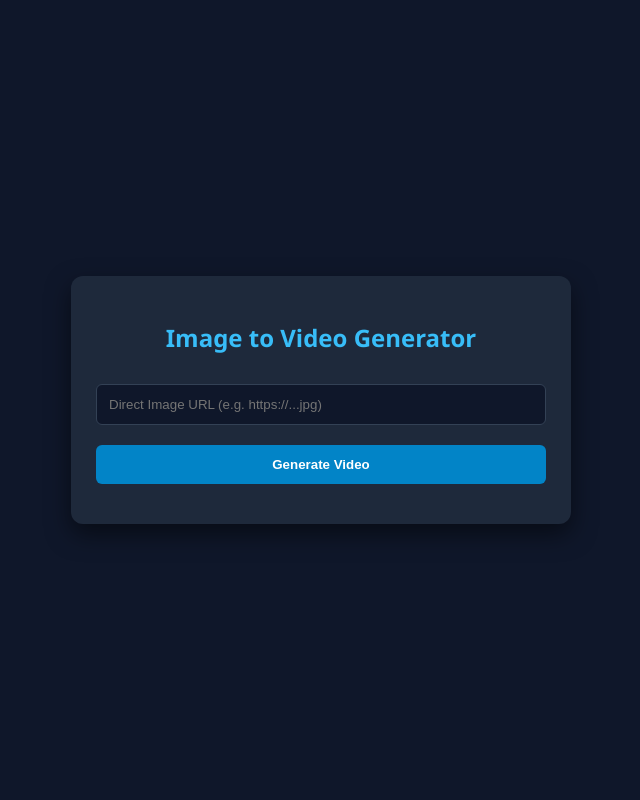
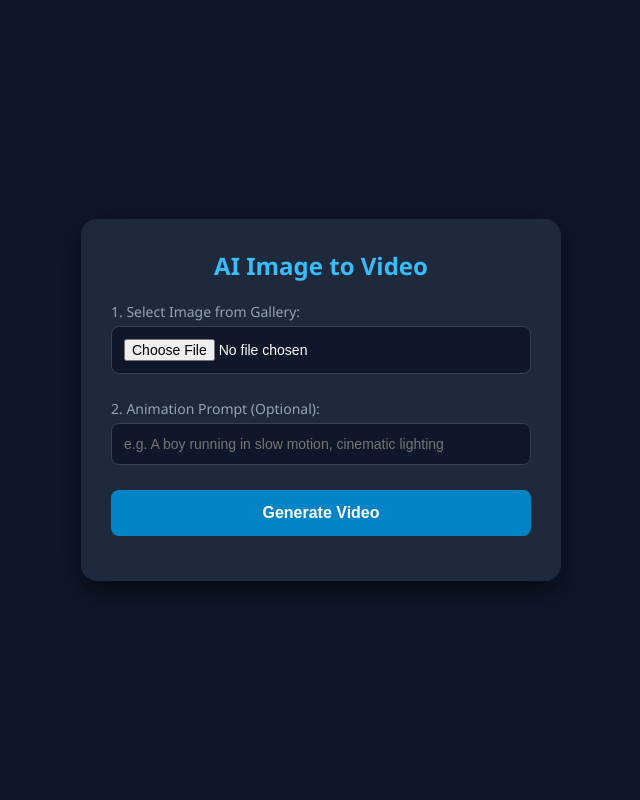
Before and after one commit to Monsters806/img2video, a Flask app: page / in a window 1280 px wide. Shown: the whole page, without its empty margins (319-959 px from the left). Run offline with Flask 3, Linux system fonts and the light colour scheme.

Commit message:
Added gallery image upload and prompt inputs

```diff
--- a/app.py
+++ b/app.py
@@ -1,5 +1,5 @@
 import os
-import time
+import base64
 from flask import Flask, render_template, request, jsonify
 import replicate
 
@@ -14,25 +14,28 @@ def index():
 @app.route('/generate', methods=['POST'])
 def generate_video():
     if not REPLICATE_API_TOKEN:
-        return jsonify({'error': 'API key not configured on server'}), 500
+        return jsonify({'error': 'Replicate API key not set on Render!'}), 500
 
     data = request.json
-    image_url = data.get('image_url')
+    image_data = data.get('image_data') # Base64 string from gallery
+    prompt = data.get('prompt', 'Animate this image smoothly in high quality')
 
-    if not image_url:
-        return jsonify({'error': 'Image URL required!'}), 400
+    if not image_data:
+        return jsonify({'error': 'Please select an image!'}), 400
 
     try:
-        # Standard Stable Video Diffusion model format
+        # Running Minimax Video-01 Model (Supports Image + Text Prompt)
         output = replicate.run(
-            "stability-ai/stable-video-diffusion",
+            "minimax/video-01",
             input={
-                "input_image": image_url,
-                "motion_bucket_id": 127,
-                "cond_aug": 0.02
+                "first_frame_image": image_data,
+                "prompt": prompt
             }
         )
-        return jsonify({'video_url': output})
+
+        # If output is FileOutput object or URL
+        video_url = output.url if hasattr(output, 'url') else str(output)
+        return jsonify({'video_url': video_url})
     except Exception as e:
         return jsonify({'error': str(e)}), 500
 
--- a/templates/index.html
+++ b/templates/index.html
@@ -5,54 +5,83 @@
     <meta name="viewport" content="width=device-width, initial-scale=1.0">
     <title>AI Image to Video Converter</title>
     <style>
-        body { font-family: 'Segoe UI', Tahoma, Geneva, Verdana, sans-serif; background: #0f172a; color: white; display: flex; justify-content: center; align-items: center; min-height: 100vh; margin: 0; }
-        .card { background: #1e293b; padding: 25px; border-radius: 12px; box-shadow: 0 10px 25px rgba(0,0,0,0.5); width: 90%; max-width: 450px; text-align: center; }
-        h2 { color: #38bdf8; margin-bottom: 20px; }
-        input { width: 100%; padding: 12px; margin: 10px 0; border-radius: 6px; border: 1px solid #334155; background: #0f172a; color: white; box-sizing: border-box; }
-        button { width: 100%; padding: 12px; background: #0284c7; border: none; color: white; border-radius: 6px; font-weight: bold; cursor: pointer; margin-top: 10px; }
+        * { box-sizing: border-box; }
+        body { font-family: 'Segoe UI', Arial, sans-serif; background: #0f172a; color: white; display: flex; justify-content: center; align-items: center; min-height: 100vh; margin: 0; padding: 15px; }
+        .card { background: #1e293b; padding: 30px; border-radius: 16px; box-shadow: 0 10px 30px rgba(0,0,0,0.6); width: 100%; max-width: 480px; text-align: center; }
+        h2 { color: #38bdf8; margin-top: 0; margin-bottom: 20px; }
+        label { display: block; text-align: left; font-size: 14px; color: #94a3b8; margin: 10px 0 5px; }
+        input[type="file"], input[type="text"] { width: 100%; padding: 12px; border-radius: 8px; border: 1px solid #334155; background: #0f172a; color: white; margin-bottom: 15px; font-size: 14px; }
+        #preview { max-width: 100%; max-height: 180px; border-radius: 8px; display: none; margin: 10px auto; }
+        button { width: 100%; padding: 14px; background: #0284c7; border: none; color: white; border-radius: 8px; font-size: 16px; font-weight: bold; cursor: pointer; transition: 0.3s; margin-top: 10px; }
         button:hover { background: #0369a1; }
-        #status { margin-top: 15px; font-size: 14px; color: #94a3b8; }
-        video { width: 100%; border-radius: 8px; margin-top: 15px; display: none; }
+        #status { margin-top: 15px; font-size: 14px; color: #f1f5f9; word-break: break-word; }
+        video { width: 100%; border-radius: 10px; margin-top: 15px; display: none; }
     </style>
 </head>
 <body>
 
 <div class="card">
-    <h2>Image to Video Generator</h2>
-    <input type="text" id="imgUrl" placeholder="Direct Image URL (e.g. https://...jpg)">
+    <h2>AI Image to Video</h2>
+
+    <label>1. Select Image from Gallery:</label>
+    <input type="file" id="imgFile" accept="image/*" onchange="previewImage()">
+    <img id="preview" alt="Image Preview">
+
+    <label>2. Animation Prompt (Optional):</label>
+    <input type="text" id="promptInput" placeholder="e.g. A boy running in slow motion, cinematic lighting">
+
     <button onclick="generateVideo()">Generate Video</button>
     <div id="status"></div>
     <video id="videoResult" controls autoplay loop></video>
 </div>
 
 <script>
+let base64Image = "";
+
+function previewImage() {
+    const file = document.getElementById('imgFile').files[0];
+    const preview = document.getElementById('preview');
+    if (file) {
+        const reader = new FileReader();
+        reader.onloadend = function() {
+            base64Image = reader.result;
+            preview.src = reader.result;
+            preview.style.display = "block";
+        }
+        reader.readAsDataURL(file);
+    }
+}
+
 async function generateVideo() {
-    const url = document.getElementById('imgUrl').value;
     const status = document.getElementById('status');
     const video = document.getElementById('videoResult');
+    const prompt = document.getElementById('promptInput').value;
 
-    if(!url) { alert('Please enter an image URL!'); return; }
+    if(!base64Image) {
+        alert('Please choose an image from your device first!');
+        return;
+    }
 
-    status.innerText = "Generating video... Please wait (1-2 minutes)";
+    status.innerText = "Generating video... Please wait (takes 1-2 minutes)";
     video.style.display = "none";
 
     try {
         const response = await fetch('/generate', {
             method: 'POST',
             headers: {'Content-Type': 'application/json'},
-            body: JSON.stringify({ image_url: url })
+            body: JSON.stringify({ image_data: base64Image, prompt: prompt })
         });
         const data = await response.json();
 
         if(data.video_url) {
-            status.innerText = "Done!";
+            status.innerText = "✨ Video Generated Successfully!";
             video.src = data.video_url;
             video.style.display = "block";
         } else {
-            status.innerText = "Error: " + (data.error || "Failed");
+            status.innerText = "Error: " + (data.error || "Failed to generate video");
         }
     } catch (err) {
-        status.innerText = "Server error, check back end logs.";
+        status.innerText = "Server connection error, please try again.";
     }
 }
 </script>
```
